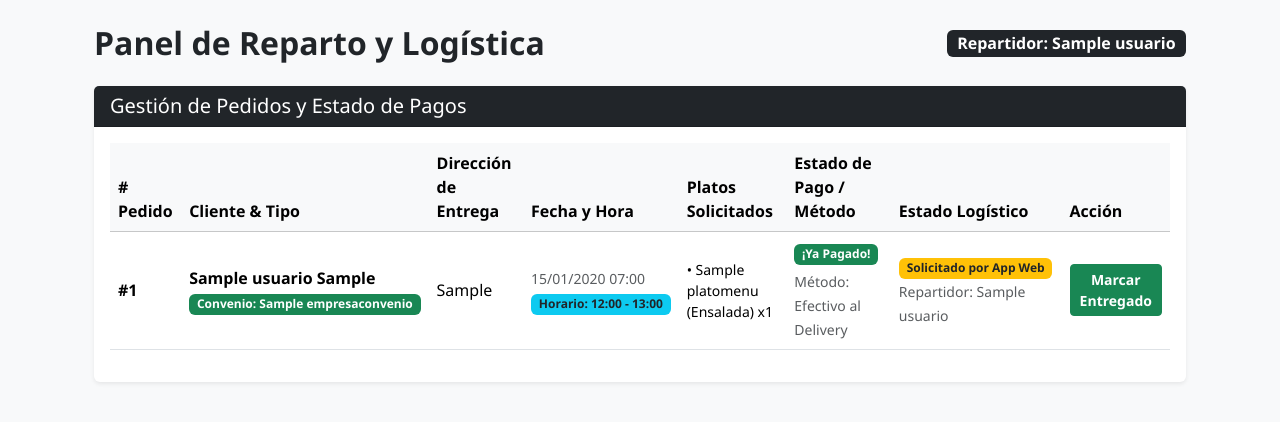
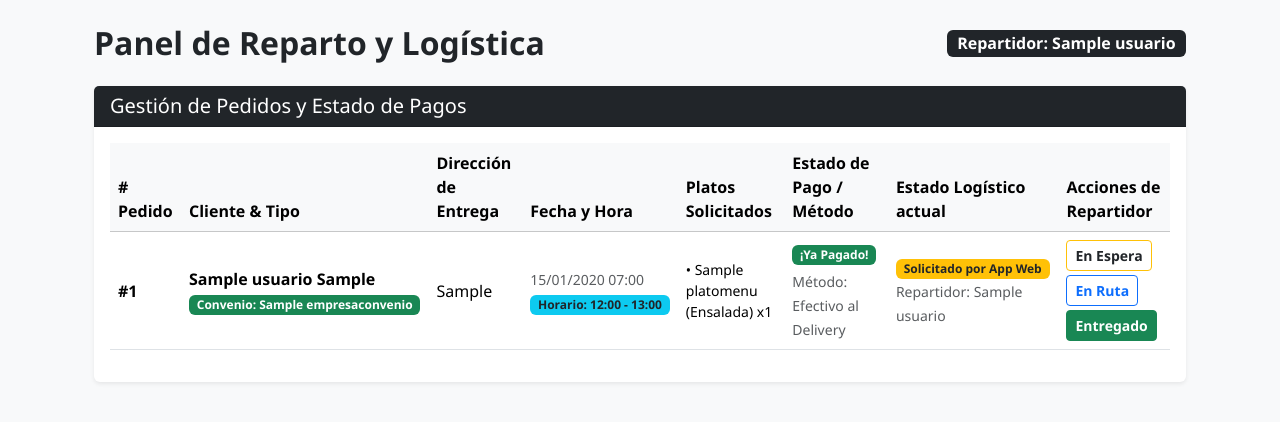
Before and after one commit to Defkross1/proyecto_sabores, a Django app: page /repartidor/ in a window 1280 px wide. Shown: the part 56-478 px from the top of the page. Run offline with Django 5.2, Linux system fonts and the light colour scheme; a user stored in the database is signed in; tables that the repository leaves empty hold one stand-in row (values such as "Sample post"); some libraries are stand-ins or nearby versions.

Commit message:
Incorporacion de multiples opciones de estado (En Espera, En Ruta, Entregado) en el dashboard del repartidor

```diff
--- a/pedidos/views.py
+++ b/pedidos/views.py
@@ -308,7 +308,6 @@ def pagar_pedido(request, pedido_id):
     if request.method == 'POST':
         metodo = request.POST.get('metodo_pago')
         if metodo:
-            # LÓGICA DE DESCUENTO PARA LA GIFT CARD DE CONVENIO
             if metodo == 'GIFTCARD':
                 if hasattr(request.user, 'saldo_giftcard') and request.user.saldo_giftcard >= pedido.total:
                     request.user.saldo_giftcard -= pedido.total
@@ -403,17 +402,26 @@ def atencion_dashboard(request):
     return render(request, 'pedidos/atencion_dashboard.html', {'pedidos': pedidos, 'platos': platos, 'estados': Pedido.ESTADOS})
 
 
+# 🌟 DASHBOARD DEL REPARTIDOR CON ACTUALIZACIÓN MÚLTIPLE DE ESTADOS
 @rol_requerido(['REPARTIDOR', 'GERENTE'])
 def repartidor_dashboard(request):
     pedidos_ruta = Pedido.objects.all().order_by('-fecha_pedido')
 
     if request.method == 'POST':
         pedido_id = request.POST.get('pedido_id')
+        nuevo_estado = request.POST.get('nuevo_estado')
+
         pedido = get_object_or_404(Pedido, id=pedido_id)
-        pedido.estado = 'ENTREGADO'
-        pedido.repartidor = request.user
-        pedido.save()
-        messages.success(request, f"Pedido #{pedido.id} marcado como ENTREGADO.")
+
+        # Validar que el estado enviado existe en las opciones de Pedido
+        if nuevo_estado in dict(Pedido.ESTADOS):
+            pedido.estado = nuevo_estado
+            pedido.repartidor = request.user
+            pedido.save()
+            messages.success(request, f"Pedido #{pedido.id} actualizado a {pedido.get_estado_display()}.")
+        else:
+            messages.error(request, "Estado no válido.")
+
         return redirect('repartidor_dashboard')
 
     return render(request, 'pedidos/repartidor_dashboard.html', {'pedidos': pedidos_ruta})
@@ -513,7 +521,6 @@ def gerente_dashboard(request):
                 nuevo_user.save()
                 messages.success(request, f"Cliente de convenio {nombre} creado con Gift Card de $70.000.")
 
-        # 🌟 LÓGICA AÑADIDA PARA CREAR CUENTAS DE REPARTIDORES 🌟
         elif accion == 'crear_repartidor':
             nombre = request.POST.get('nombre')
             apellido = request.POST.get('apellido')
--- a/sabores_core/templates/pedidos/repartidor_dashboard.html
+++ b/sabores_core/templates/pedidos/repartidor_dashboard.html
@@ -32,8 +32,8 @@
                             <th>Fecha y Hora</th>
                             <th>Platos Solicitados</th>
                             <th>Estado de Pago / Método</th>
-                            <th>Estado Logístico</th>
-                            <th>Acción</th>
+                            <th>Estado Logístico actual</th>
+                            <th>Acciones de Repartidor</th>
                         </tr>
                     </thead>
                     <tbody>
@@ -83,10 +83,22 @@
                             </td>
                             <td>
                                 {% if ped.estado != 'ENTREGADO' %}
-                                    <form method="post">
+                                    <!-- 🌟 3 BOTONES DE ESTADO PARA EL REPARTIDOR 🌟 -->
+                                    <form method="post" class="d-flex gap-1 flex-wrap">
                                         {% csrf_token %}
                                         <input type="hidden" name="pedido_id" value="{{ ped.id }}">
-                                        <button type="submit" class="btn btn-sm btn-success fw-bold">Marcar Entregado</button>
+
+                                        <button type="submit" name="nuevo_estado" value="EN_PREPARACION" class="btn btn-sm btn-outline-warning fw-bold text-dark" title="Marcar en Espera / Preparación">
+                                            En Espera
+                                        </button>
+
+                                        <button type="submit" name="nuevo_estado" value="EN_RUTA" class="btn btn-sm btn-outline-primary fw-bold" title="Marcar En Ruta">
+                                            En Ruta
+                                        </button>
+
+                                        <button type="submit" name="nuevo_estado" value="ENTREGADO" class="btn btn-sm btn-success fw-bold" title="Marcar como Entregado">
+                                            Entregado
+                                        </button>
                                     </form>
                                 {% else %}
                                     <span class="badge bg-secondary">Finalizado</span>
```
